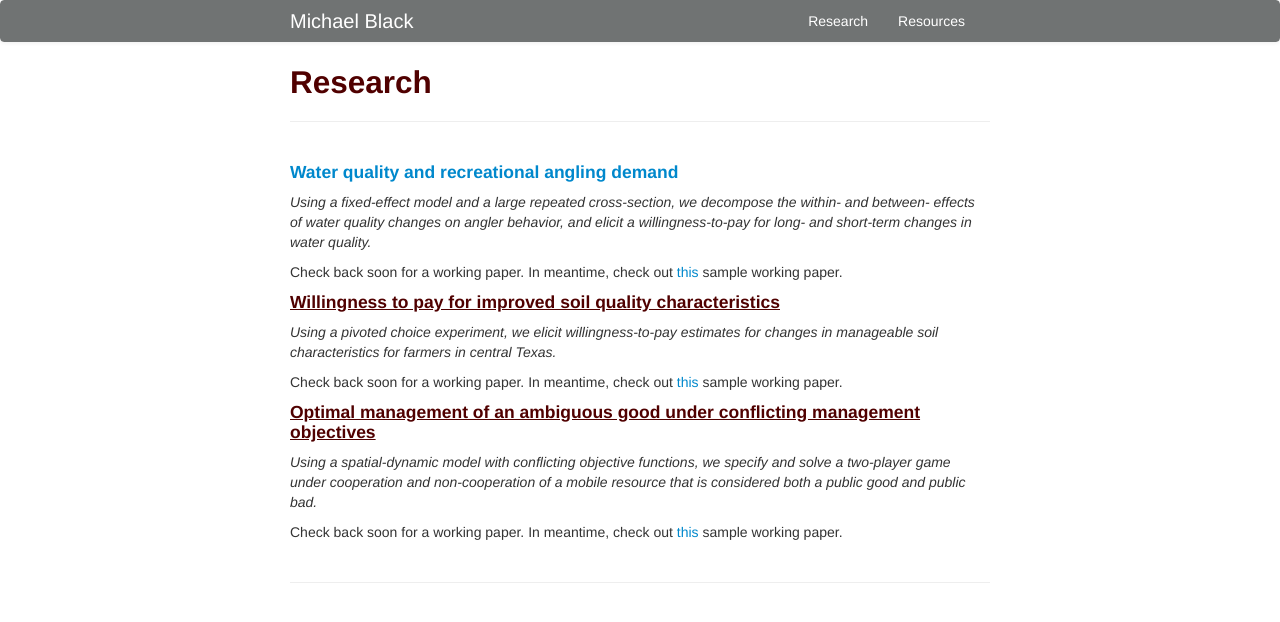
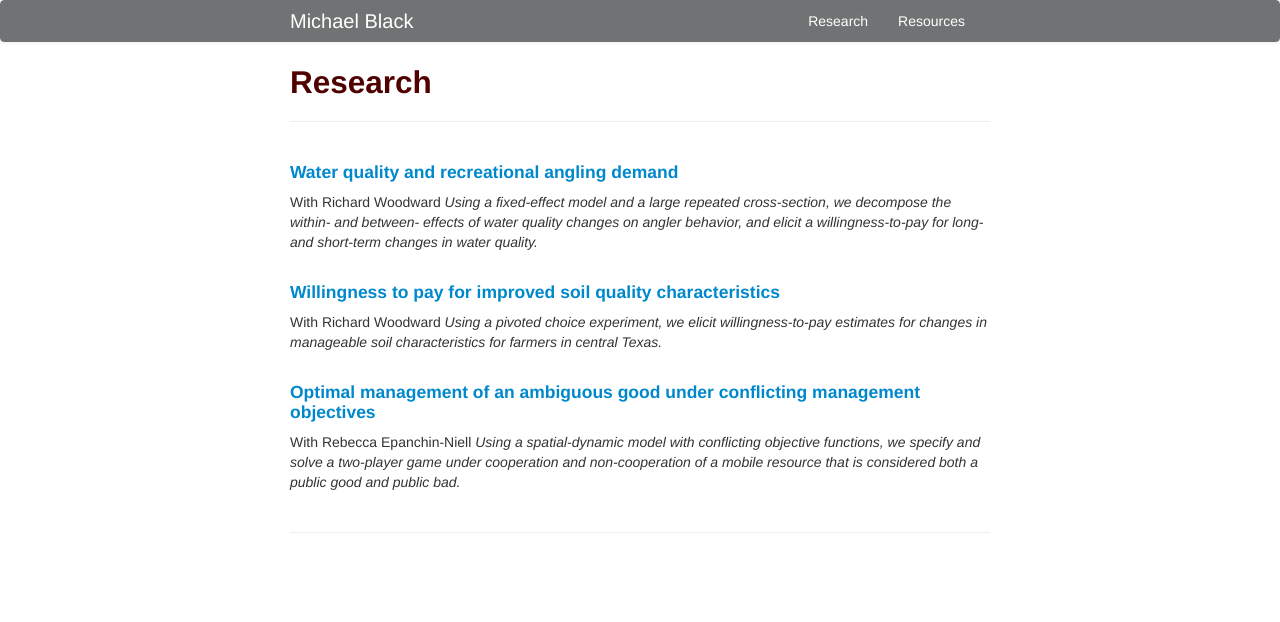
Before and after one commit to michael-black/michael-black.github.io, a Jekyll site: the page built from pages/research.md, in a window 1280 px wide. Shown: the top 622 px of the page. Built offline with Jekyll 4.4.1, drawn with Linux system fonts in a browser that asks for light colours.

Commit message:
Added co-authors and created breaks

```diff
--- a/pages/research.md
+++ b/pages/research.md
@@ -7,20 +7,21 @@ description: Michael's research
 
 
 #### [Water quality and recreational angling demand]({{ BASE_PATH}}/pages/working_papers/sample-working-paper.pdf)
+With Richard Woodward
 *Using a fixed-effect model and a large repeated cross-section, we decompose the within- and between- effects of water quality changes on angler behavior, and elicit a willingness-to-pay for long- and short-term changes in water quality.*
+<br/>
+<br/>
 
-Check back soon for a working paper. In meantime, check out [this]({{ BASE_PATH}}/pages/working_papers/sample-working-paper.pdf) sample working paper.
+#### [Willingness to pay for improved soil quality characteristics]({{ BASE_PATH}}/pages/working_papers/sample-working-paper.pdf)
+With Richard Woodward
+*Using a pivoted choice experiment, we elicit willingness-to-pay estimates for changes in manageable soil characteristics for farmers in central Texas.*
+<br/>
+<br/>
 
-#### <u>Willingness to pay for improved soil quality characteristics</u>
-*Using a pivoted choice experiment, we elicit willingness-to-pay estimates for changes in manageable soil characteristics for farmers in central Texas.*
-
-Check back soon for a working paper. In meantime, check out [this]({{ BASE_PATH}}/pages/working_papers/sample-working-paper.pdf) sample working paper.
-
-#### <u>Optimal management of an ambiguous good under conflicting management objectives</u>
+#### [Optimal management of an ambiguous good under conflicting management objectives]({{ BASE_PATH}}/pages/working_papers/sample-working-paper.pdf)
+With Rebecca Epanchin-Niell
 *Using a spatial-dynamic model with conflicting objective functions, we specify and solve a two-player game under cooperation and non-cooperation
 of a mobile resource that is considered both a public good and public bad.*
-
-Check back soon for a working paper. In meantime, check out [this]({{ BASE_PATH}}/pages/working_papers/sample-working-paper.pdf) sample working paper.
 
 
 <!-- Note: this is how to write a comment in HTML. Everything in here won't show up on your webpage.-->
```
